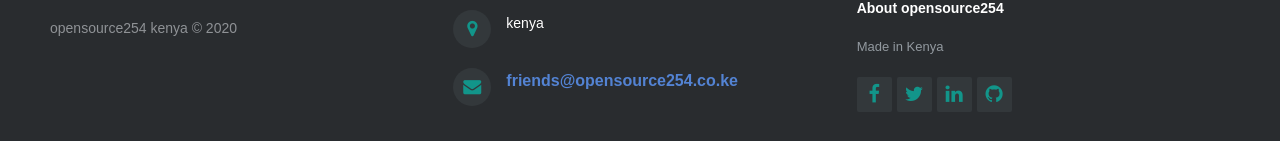
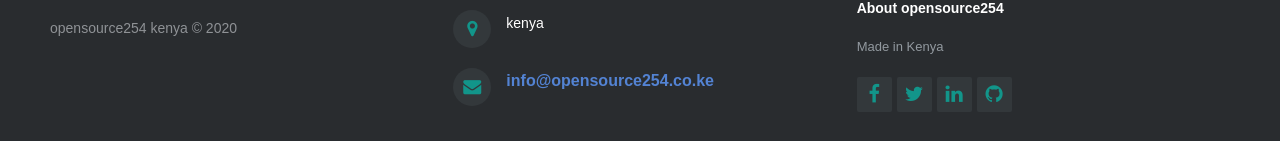
Before and after one commit to opensource254/opensource254.github.io, a Nuxt app: page / in a window 1280 px wide. Shown: the part 927-1068 px from the top of the page. Built offline with nearby package versions, Linux system fonts and the light colour scheme.

Commit message:
chore(email): updated the email

```diff
--- a/layouts/default.vue
+++ b/layouts/default.vue
@@ -50,7 +50,7 @@
             ></i>
             <p>
               <a href="mailto:friends@opensource254.co.ke" target="_blank"
-                >friends@opensource254.co.ke</a
+                >info@opensource254.co.ke</a
               >
             </p>
           </div>
```
